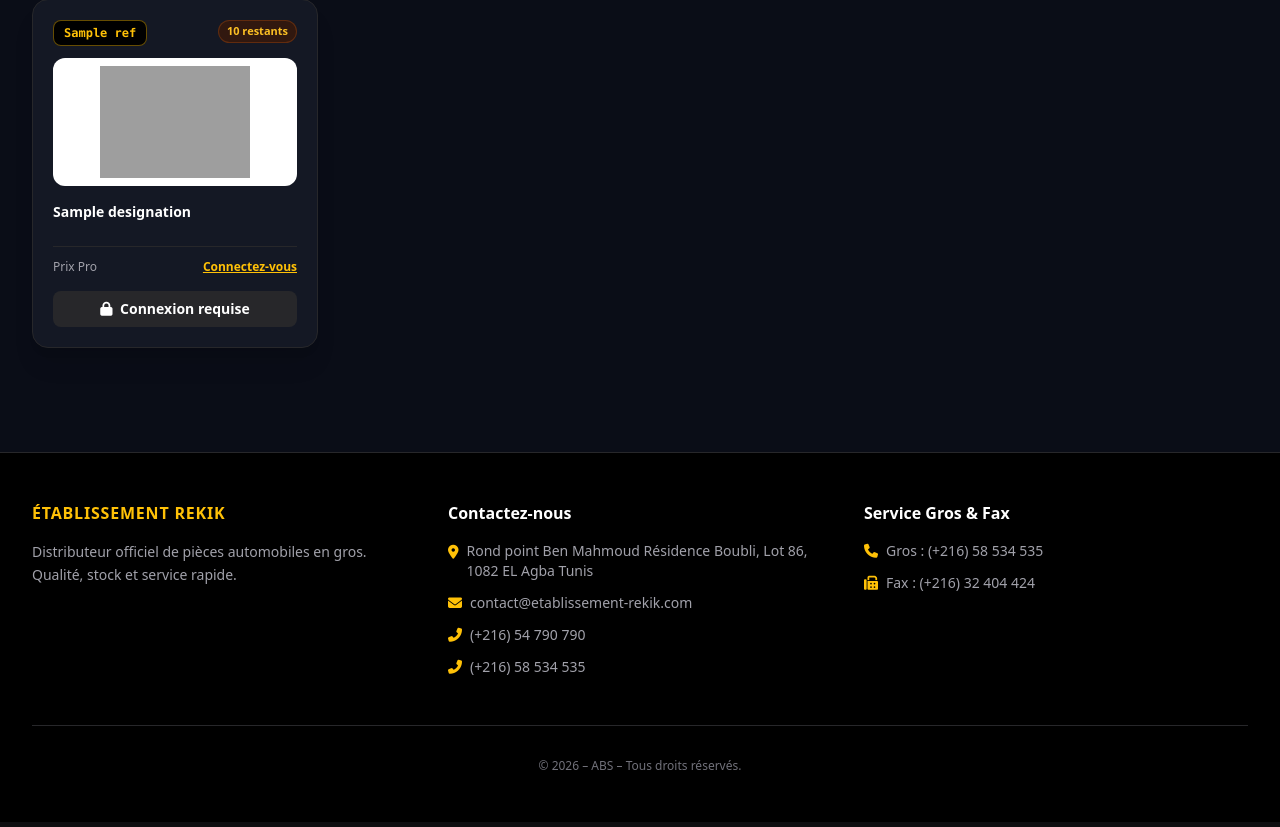
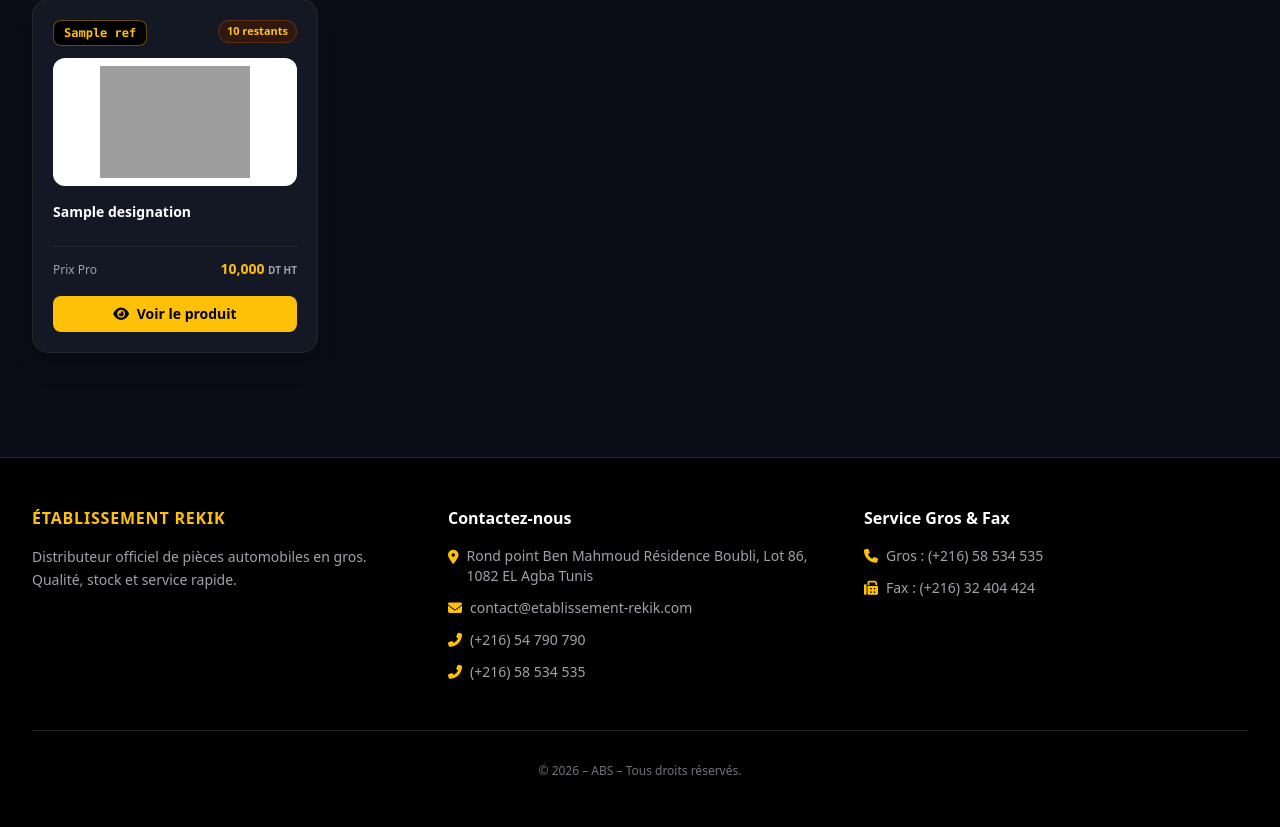
Before and after one commit to BMGhassen/HRB, a Laravel app: template resources/views/welcome.blade.php in a window 1280 px wide. Shown: the part 651-1478 px from the top of the page. Run offline with Laravel 10, Linux system fonts and the light colour scheme; the visitor is signed in with stand-in values (Sample User, id 1); the template is opened without the code that fills it: most values are stand-ins (such as "Sample title", 1, 10 or a date in 2020); some libraries are stand-ins or nearby versions; grey boxes are pictures that could not be loaded.

Commit message:
fix(home): make product cards clickable; no login prompt for logged-in users
- The whole card opens the product (only the image and title were links).
- Logged-in users see the price and "Voir le produit" instead of
  "Connexion requise", which pointed to /login and bounced back home.

```diff
--- a/resources/views/welcome.blade.php
+++ b/resources/views/welcome.blade.php
@@ -25,7 +25,7 @@
         </h3>
         <div class="grid grid-cols-1 sm:grid-cols-2 lg:grid-cols-4 gap-6">
             @foreach ($products as $p)
-            <div class="bg-lion-card border border-zinc-800 hover:border-[#FFC107]/60 rounded-2xl p-5 transition-all shadow-xl hover:shadow-[0_0_25px_rgba(255,193,7,0.15)] group flex flex-col justify-between">
+            <div class="relative cursor-pointer bg-lion-card border border-zinc-800 hover:border-[#FFC107]/60 rounded-2xl p-5 transition-all shadow-xl hover:shadow-[0_0_25px_rgba(255,193,7,0.15)] group flex flex-col justify-between">
                 <div>
                     <div class="flex justify-between items-start mb-3">
                         <span class="bg-black text-[#FFC107] font-mono font-bold text-xs px-2.5 py-1 rounded-lg border border-[#FFC107]/40">
@@ -50,20 +50,33 @@
                         <img class="max-h-full object-contain mix-blend-multiply" src="{{ asset('build/assets/img/' . $p->ref . '.jpg') }}" onerror="this.src='{{ asset('build/shopassets/img/logo_Header.png') }}'" alt="{{ $p->ref }}">
                     </a>
 
-                    <a href="{{ route('guest.details', ['id' => $p->id]) }}" class="block font-bold text-white group-hover:text-lion-accent transition-colors mb-2 text-sm line-clamp-2">
+                    <a href="{{ route('guest.details', ['id' => $p->id]) }}" class="block font-bold text-white group-hover:text-lion-accent transition-colors mb-2 text-sm line-clamp-2 after:absolute after:inset-0 after:rounded-2xl">
                         {{ $p->designation }}
                     </a>
                 </div>
 
                 <div class="mt-4">
-                    <div class="flex items-baseline justify-between pt-3 border-t border-zinc-800 mb-4">
-                        <span class="text-xs text-zinc-400">Prix Pro</span>
-                        <a href="{{ route('login') }}" class="text-xs text-lion-accent font-bold underline hover:text-lion-accent-light">Connectez-vous</a>
-                    </div>
+                    @auth
+                        {{-- Logged in: /login would just bounce back here, so show the price and open the product --}}
+                        <div class="flex items-baseline justify-between pt-3 border-t border-zinc-800 mb-4">
+                            <span class="text-xs text-zinc-400">Prix Pro</span>
+                            <span class="text-sm font-black text-[#FFC107]">{{ number_format((float) $p->prix, 3, ',', ' ') }} <span class="text-[10px] text-zinc-400">DT HT</span></span>
+                        </div>
 
-                    <a href="{{ route('login') }}" class="block w-full bg-zinc-800 hover:bg-zinc-700 text-white font-bold py-2 rounded-lg text-sm text-center transition-colors">
-                        <i class="fa-solid fa-lock mr-1"></i> Connexion requise
-                    </a>
+                        <span class="block w-full bg-[#FFC107] group-hover:bg-[#FFD54F] text-black font-bold py-2 rounded-lg text-sm text-center transition-colors">
+                            <i class="fa-solid fa-eye mr-1"></i> Voir le produit
+                        </span>
+                    @else
+                        {{-- relative z-10: stay clickable above the card-wide product link --}}
+                        <div class="flex items-baseline justify-between pt-3 border-t border-zinc-800 mb-4">
+                            <span class="text-xs text-zinc-400">Prix Pro</span>
+                            <a href="{{ route('login') }}" class="relative z-10 text-xs text-lion-accent font-bold underline hover:text-lion-accent-light">Connectez-vous</a>
+                        </div>
+
+                        <a href="{{ route('login') }}" class="relative z-10 block w-full bg-zinc-800 hover:bg-zinc-700 text-white font-bold py-2 rounded-lg text-sm text-center transition-colors">
+                            <i class="fa-solid fa-lock mr-1"></i> Connexion requise
+                        </a>
+                    @endauth
                 </div>
             </div>
             @endforeach
```
